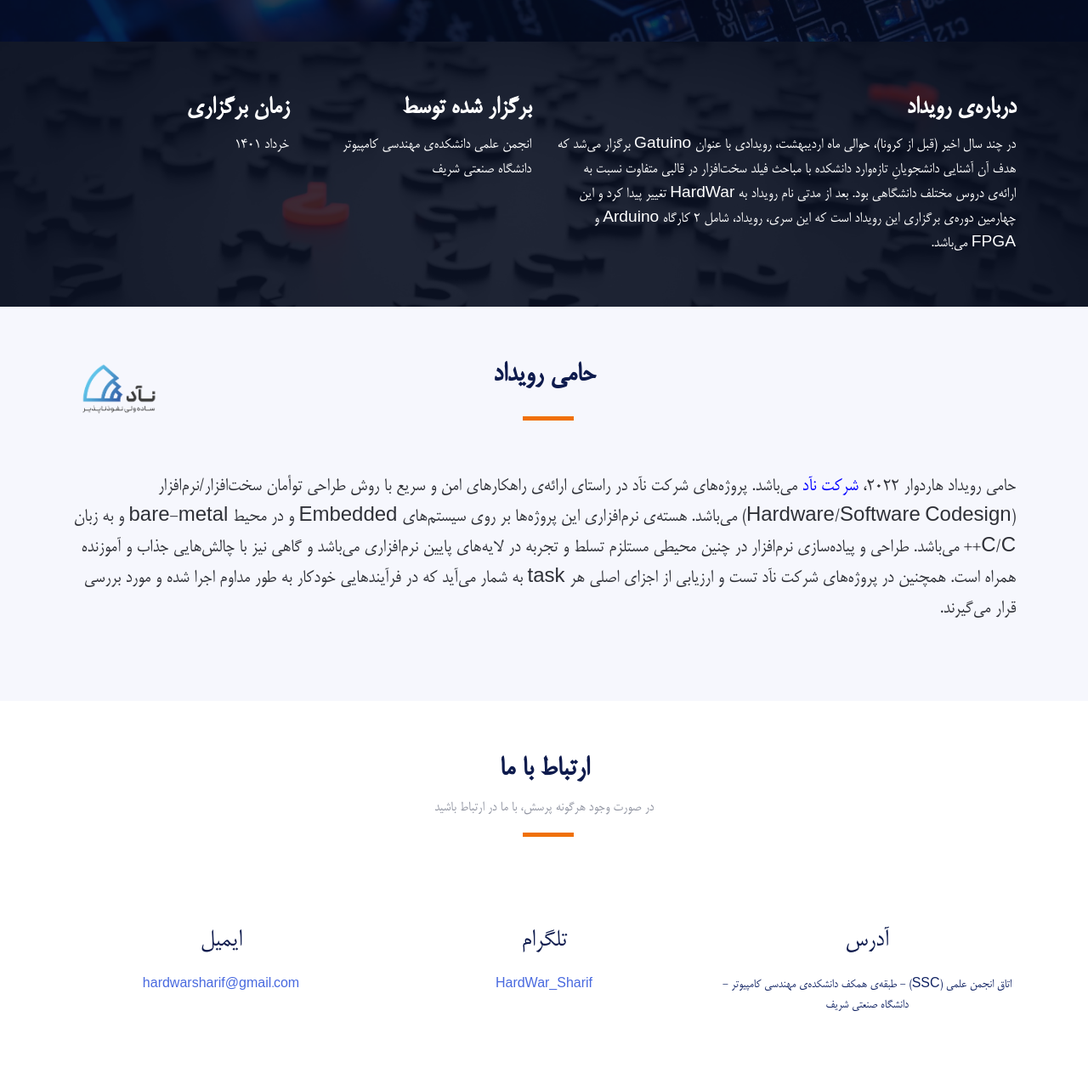
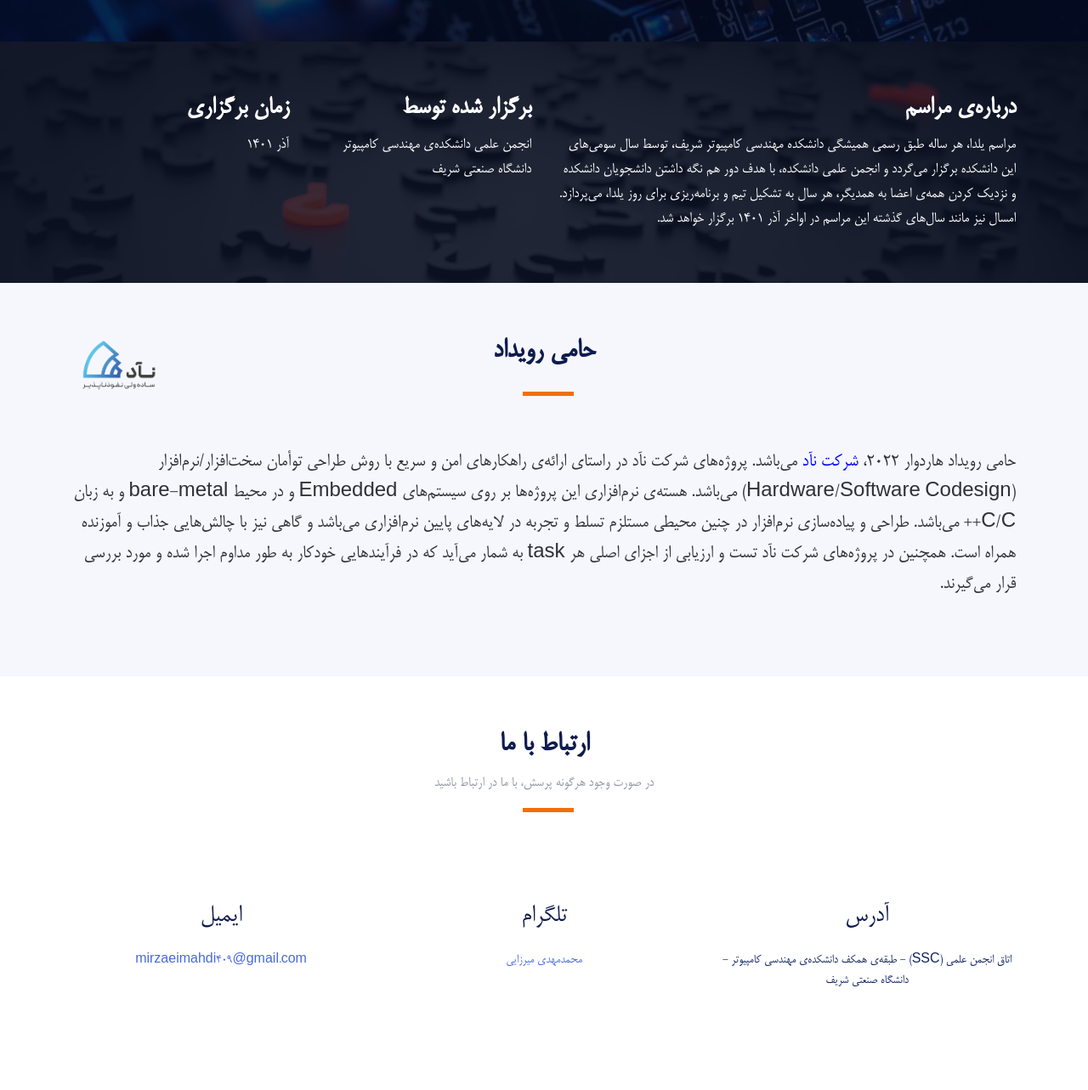
Before and after one commit to Imanm02/Yalda1401-CE-Sharif-Website, a plain HTML site: page index.html in a window 1280 px wide. Shown: the part 751-2034 px from the top of the page at 85% size. Drawn offline with Linux system fonts and the light colour scheme.

Commit message:
edit texts

```diff
--- a/index.html
+++ b/index.html
@@ -47,8 +47,8 @@
 
       <nav id="nav-menu-container">
         <ul class="nav-menu">
-          <li class="buy-tickets"><a class="buy-tickets-link" href="https://kamva.academy/login?private_event_enter=12">ورود</a></li>
-          <li class="buy-tickets"><a class="buy-tickets-link" href="https://kamva.academy/create_account?private_event_enter=12">ثبت‌نام</a></li>
+          <!-- <li class="buy-tickets"><a class="buy-tickets-link" href="https://kamva.academy/login?private_event_enter=12">ورود</a></li> -->
+          <!-- <li class="buy-tickets"><a class="buy-tickets-link" href="https://kamva.academy/create_account?private_event_enter=12">ثبت‌نام</a></li> -->
           <!--img align="" src="img/favicon.jpg" alt="Simply Easy Learning" style ="position:absolute; top:0px; left:0px; height:70px; width:70px;"-->
 
           <!-- <li><a href="#schedule">Schedule</a></li>
@@ -97,9 +97,10 @@
       <div class="container">
         <div class="row">
           <div class="col-lg-6">
-            <h3>درباره‌ی رویداد</h3>
-            <p>در چند سال اخیر (قبل از کرونا)، حوالی ماه اردیبهشت، رویدادی با عنوان Gatuino برگزار می‌شد که هدف آن آشنایی دانشجویانِ تازه‌وارد دانشکده با مباحث فیلد سخت‌افزار در قالبی متفاوت نسبت به ارائه‌ی دروس مختلف دانشگاهی بود.
-              بعد از مدتی نام رویداد به HardWar تغییر پیدا کرد و این چهارمین دوره‌ی برگزاری این رویداد است که این سری، رویداد، شامل ۲ کارگاه Arduino و FPGA می‌باشد.</p>
+            <h3>درباره‌ی مراسم</h3>
+            <p>
+              مراسم یلدا، هر ساله طبق رسمی همیشگی دانشکده مهندسی کامپیوتر شریف، توسط سال سومی‌های این دانشکده برگزار می‌گردد و انجمن علمی دانشکده، با هدف دور هم نگه داشتن دانشجویان دانشکده و نزدیک کردن همه‌ی اعضا به همدیگر، هر سال به تشکیل تیم و برنامه‌ریزی برای روز یلدا، می‌پردازد. امسال نیز مانند سال‌های گذشته این مراسم در اواخر آذر ۱۴۰۱ برگزار خواهد شد.
+            </p>
           </div>
           <div class="col-lg-3">
             <h3>برگزار شده توسط</h3>
@@ -107,7 +108,7 @@
           </div>
           <div class="col-lg-3">
             <h3>زمان برگزاری</h3>
-            <p>خرداد ۱۴۰۱</p>
+            <p>آذر ۱۴۰۱</p>
           </div>
         </div>
       </div>
@@ -1170,7 +1171,7 @@
             <div class="contact-email">
               <i class="ion-ios-email-outline"></i>
               <h2>تلگرام</h3>
-              <p><a href="https://t.me/HardWar_Sharif">HardWar_Sharif</a></p>
+              <p><a href="https://t.me/mirzaeimahdi409">محمدمهدی میرزایی</a></p>
             </div>
           </div>
 
@@ -1178,7 +1179,7 @@
             <div class="contact-email">
               <i class="ion-ios-email-outline"></i>
               <h2>ایمیل</h3>
-              <p><a href="mailto:hardwarsharif@gmail.com">hardwarsharif@gmail.com</a></p>
+              <p><a href="mailto:hardwarsharif@gmail.com">mirzaeimahdi409@gmail.com</a></p>
             </div>
           </div>
 
```
